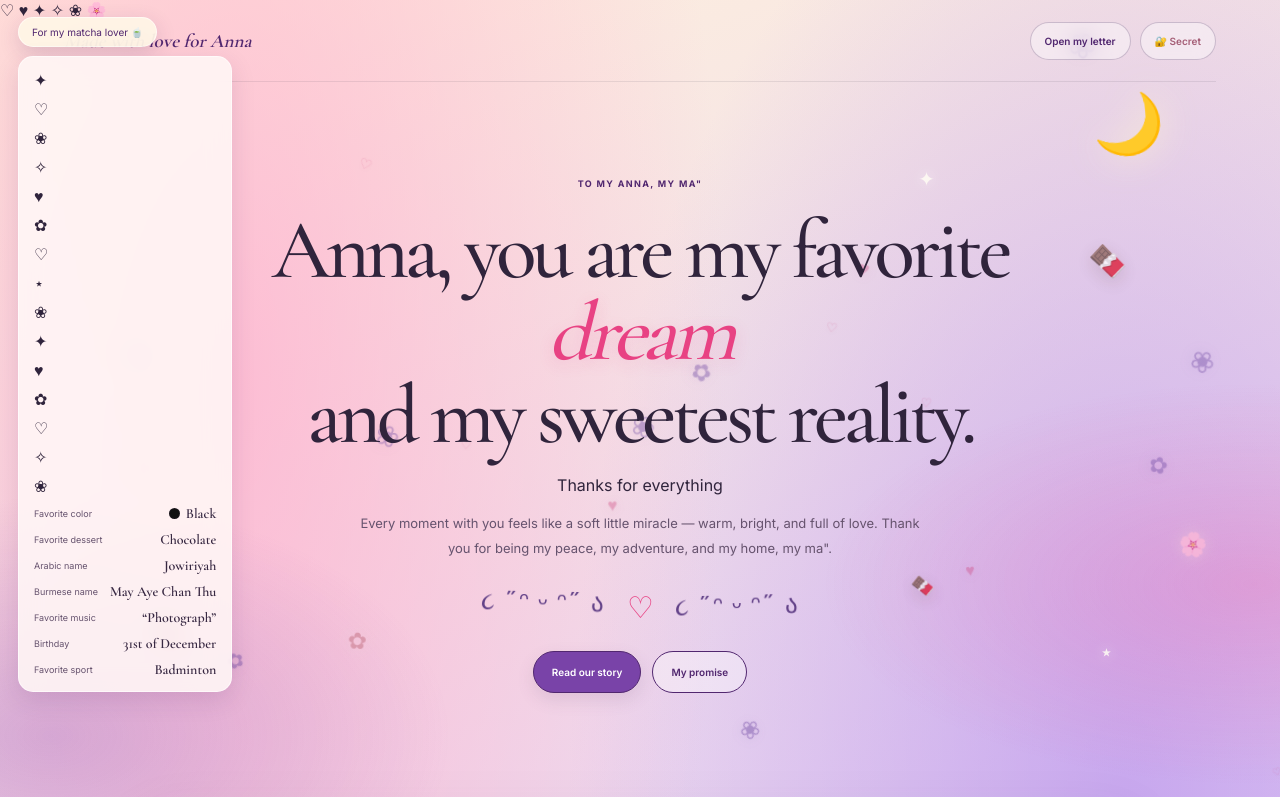
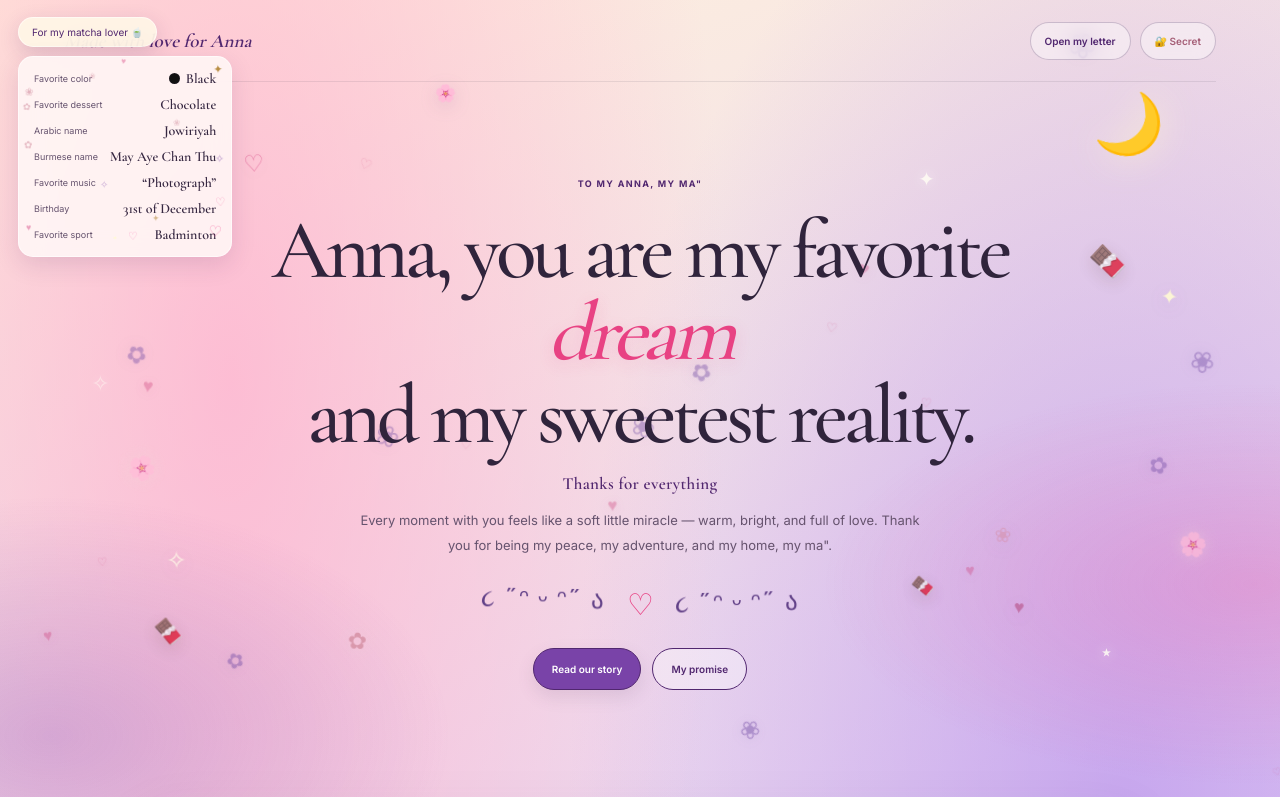
Before and after one commit to MurphyZTM191211/for-my-girl, a plain HTML site: page index.html in a window 1280 px wide. Shown: the top 797 px of the page. Drawn offline with nearby package versions, Linux system fonts and the light colour scheme.

```diff
--- a/style.css
+++ b/style.css
@@ -117,6 +117,7 @@ a {
   display: grid;
   gap: 9px;
   min-width: 190px;
+  overflow: hidden;
   padding: 13px 15px;
   border: 1px solid rgba(255, 255, 255, 0.62);
   border-radius: 15px;
@@ -124,6 +125,133 @@ a {
   box-shadow: 0 8px 24px rgba(73, 34, 96, 0.13);
   backdrop-filter: blur(12px);
   animation: card-pop 600ms both;
+}
+
+.favorite-spark {
+  position: absolute;
+  z-index: 2;
+  pointer-events: none;
+  line-height: 1;
+  animation: doodle-float 4.5s ease-in-out infinite;
+}
+
+.favorite-spark-one {
+  top: 7px;
+  right: 8px;
+  color: #b88c42;
+  font-size: 12px;
+}
+
+.favorite-spark-two {
+  right: 10px;
+  bottom: 8px;
+  color: rgba(240, 78, 145, 0.65);
+  font-size: 14px;
+  animation-delay: -1.7s;
+}
+
+.favorite-spark-three {
+  top: 38px;
+  left: 6px;
+  color: rgba(207, 135, 153, 0.58);
+  font-size: 10px;
+  animation-delay: -2.4s;
+}
+
+.favorite-spark-four {
+  top: 52%;
+  right: 7px;
+  color: rgba(121, 67, 168, 0.55);
+  font-size: 11px;
+  animation-delay: -0.8s;
+}
+
+.favorite-spark-five {
+  bottom: 22px;
+  left: 7px;
+  color: rgba(216, 82, 137, 0.5);
+  font-size: 9px;
+  animation-delay: -3.2s;
+}
+
+.favorite-spark-six {
+  top: 27%;
+  left: 4px;
+  color: rgba(207, 135, 153, 0.5);
+  font-size: 9px;
+  animation-delay: -1.2s;
+}
+
+.favorite-spark-seven {
+  top: 70%;
+  right: 6px;
+  color: rgba(240, 78, 145, 0.48);
+  font-size: 12px;
+  animation-delay: -3.7s;
+}
+
+.favorite-spark-eight {
+  bottom: 5px;
+  left: 44%;
+  color: rgba(255, 250, 211, 0.95);
+  font-size: 10px;
+  animation-delay: -2.1s;
+}
+
+.favorite-spark-nine {
+  top: 18px;
+  left: 33%;
+  color: rgba(207, 135, 153, 0.42);
+  font-size: 8px;
+  animation-delay: -0.4s;
+}
+
+.favorite-spark-ten {
+  bottom: 34px;
+  right: 34%;
+  color: rgba(184, 140, 66, 0.58);
+  font-size: 9px;
+  animation-delay: -4.1s;
+}
+
+.favorite-spark-eleven {
+  top: 10px;
+  left: 48%;
+  color: rgba(221, 91, 145, 0.48);
+  font-size: 8px;
+  animation-delay: -1.5s;
+}
+
+.favorite-spark-twelve {
+  top: 44%;
+  left: 5px;
+  color: rgba(207, 135, 153, 0.5);
+  font-size: 10px;
+  animation-delay: -2.8s;
+}
+
+.favorite-spark-thirteen {
+  bottom: 13px;
+  right: 44%;
+  color: rgba(240, 78, 145, 0.46);
+  font-size: 11px;
+  animation-delay: -3.4s;
+}
+
+.favorite-spark-fourteen {
+  top: 64%;
+  left: 38%;
+  color: rgba(121, 67, 168, 0.44);
+  font-size: 10px;
+  animation-delay: -0.6s;
+}
+
+.favorite-spark-fifteen {
+  top: 31%;
+  right: 24%;
+  color: rgba(207, 135, 153, 0.46);
+  font-size: 9px;
+  animation-delay: -4.6s;
 }
 
 .favorite-fact {
@@ -155,6 +283,11 @@ a {
   border: 1px solid rgba(54, 39, 65, 0.2);
   border-radius: 50%;
   background: #111;
+}
+
+.favorite-sport {
+  border-top: 0;
+  padding-top: 0;
 }
 
 .anime-sky {
@@ -195,6 +328,61 @@ a {
 .sakura-one { top: 54%; left: 9%; animation: petal-float 9s ease-in-out infinite; }
 .sakura-two { right: 6%; bottom: 31%; animation: petal-float 11s -4s ease-in-out infinite; }
 .sakura-three { top: 78%; left: 27%; animation: petal-float 8s -2s ease-in-out infinite; }
+
+.sky-doodle {
+  position: absolute;
+  z-index: 2;
+  line-height: 1;
+  pointer-events: none;
+  filter: drop-shadow(0 4px 9px rgba(117, 68, 136, 0.16));
+  animation: doodle-float 5s ease-in-out infinite;
+}
+
+.doodle-heart-one {
+  top: 19%;
+  left: 19%;
+  color: rgba(222, 91, 145, 0.72);
+  font-size: 24px;
+}
+
+.doodle-heart-two {
+  right: 20%;
+  bottom: 22%;
+  color: rgba(179, 73, 127, 0.58);
+  font-size: 17px;
+  animation-delay: -1.8s;
+}
+
+.doodle-sparkle-one {
+  top: 37%;
+  right: 8%;
+  color: rgba(255, 250, 211, 0.9);
+  font-size: 20px;
+  animation-delay: -3s;
+}
+
+.doodle-sparkle-two {
+  bottom: 28%;
+  left: 13%;
+  color: rgba(255, 250, 230, 0.82);
+  font-size: 25px;
+  animation-delay: -0.9s;
+}
+
+.doodle-petal-one {
+  top: 67%;
+  right: 21%;
+  color: rgba(214, 147, 177, 0.68);
+  font-size: 19px;
+  animation-delay: -2.5s;
+}
+
+.doodle-petal-two {
+  top: 11%;
+  left: 34%;
+  font-size: 17px;
+  animation-delay: -4s;
+}
 
 .chocolate-deco {
   position: absolute;
@@ -327,6 +515,16 @@ p {
   color: #e84283;
   font-style: italic;
   animation: word-glow 3.6s ease-in-out infinite;
+}
+
+.thanks-message {
+  margin: -0.15rem 0 0.9rem;
+  color: var(--matcha-deep);
+  font-family: var(--display);
+  font-size: 17px;
+  font-weight: 600;
+  letter-spacing: 0.02em;
+  text-align: center;
 }
 
 .lead {
@@ -1156,6 +1354,11 @@ body > footer {
   50% { transform: translate(13px, 22px) rotate(25deg); }
 }
 
+@keyframes doodle-float {
+  0%, 100% { transform: translateY(0) rotate(-4deg) scale(0.96); }
+  50% { transform: translateY(-10px) rotate(6deg) scale(1.06); }
+}
+
 @keyframes chocolate-float {
   0%, 100% { transform: translateY(0) rotate(-8deg) scale(1); }
   50% { transform: translateY(-11px) rotate(7deg) scale(1.08); }
```
